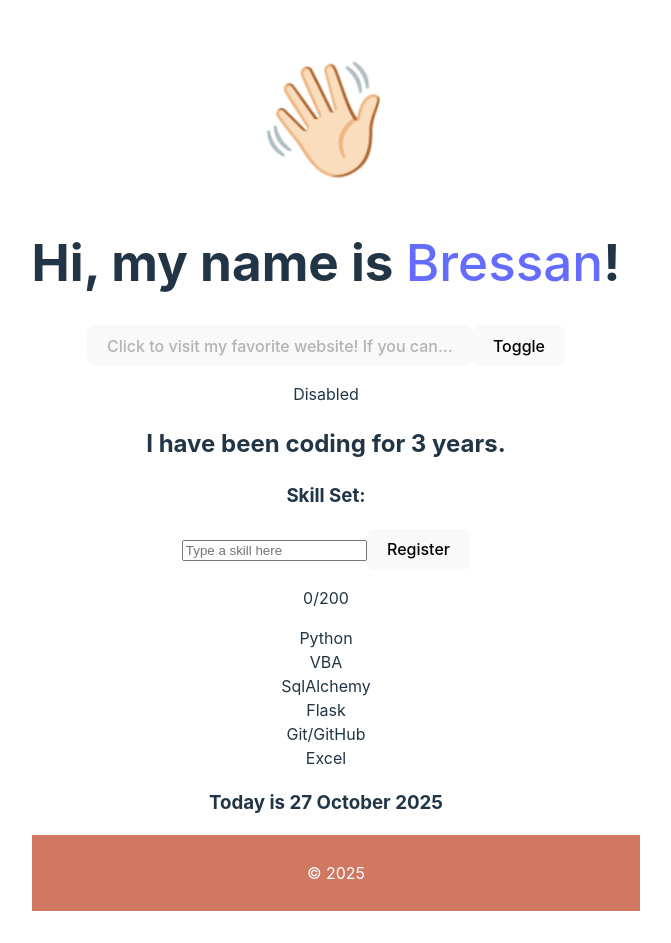
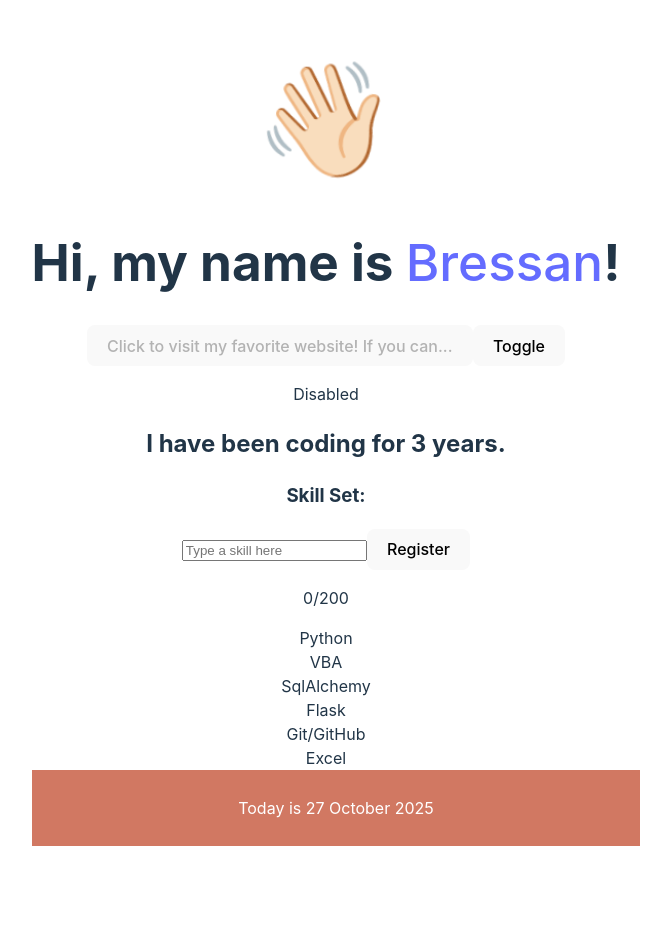
Before and after one commit to VitorBressan/Practicing-Vue, a Vue app in the folder Estudo Vue/: page / in a window 1280 px wide. Shown: the whole page, without its empty margins (314-985 px from the left). After the commit the page ends 878 px from the top, so only its background shows below. Built offline with nearby package versions, Linux system fonts and the light colour scheme.

Commit message:
Improve the footer component

```diff
--- a/Estudo Vue/src/App.vue
+++ b/Estudo Vue/src/App.vue
@@ -10,10 +10,6 @@ const attributes = {
 const name = ref('Bressan');
 const href = ref('https://orteil.dashnet.org/cookieclicker/');
 const coding_years = ref(3);
-const getFormattedDate = (date) => {
-  const options = { year: 'numeric', month: 'long', day: 'numeric' };
-  return date.toLocaleDateString('en-UK', options);
-};
 
 const githubUsername = ref('VitorBressan');
 const event = ref('dblclick');
@@ -71,7 +67,7 @@ const skillSet = ref([
   <ul class="skill-list">
     <li v-for="skill in skillSet"> {{ skill }}</li>
   </ul>
-  <h3>Today is {{ getFormattedDate(new Date())}}</h3>
+
 
 <Footer/>
 </template>
--- a/Estudo Vue/src/components/Footer.vue
+++ b/Estudo Vue/src/components/Footer.vue
@@ -1,9 +1,13 @@
 <script setup>
+  const getFormattedDate = (date) => {
+  const options = { year: 'numeric', month: 'long', day: 'numeric' };
+  return date.toLocaleDateString('en-UK', options);
+};
 </script>
 
 <template>
 <footer>
-  <p>&copy; 2025</p>
+  <p>Today is {{ getFormattedDate(new Date())}}</p>
 </footer>
 </template>
 
```
